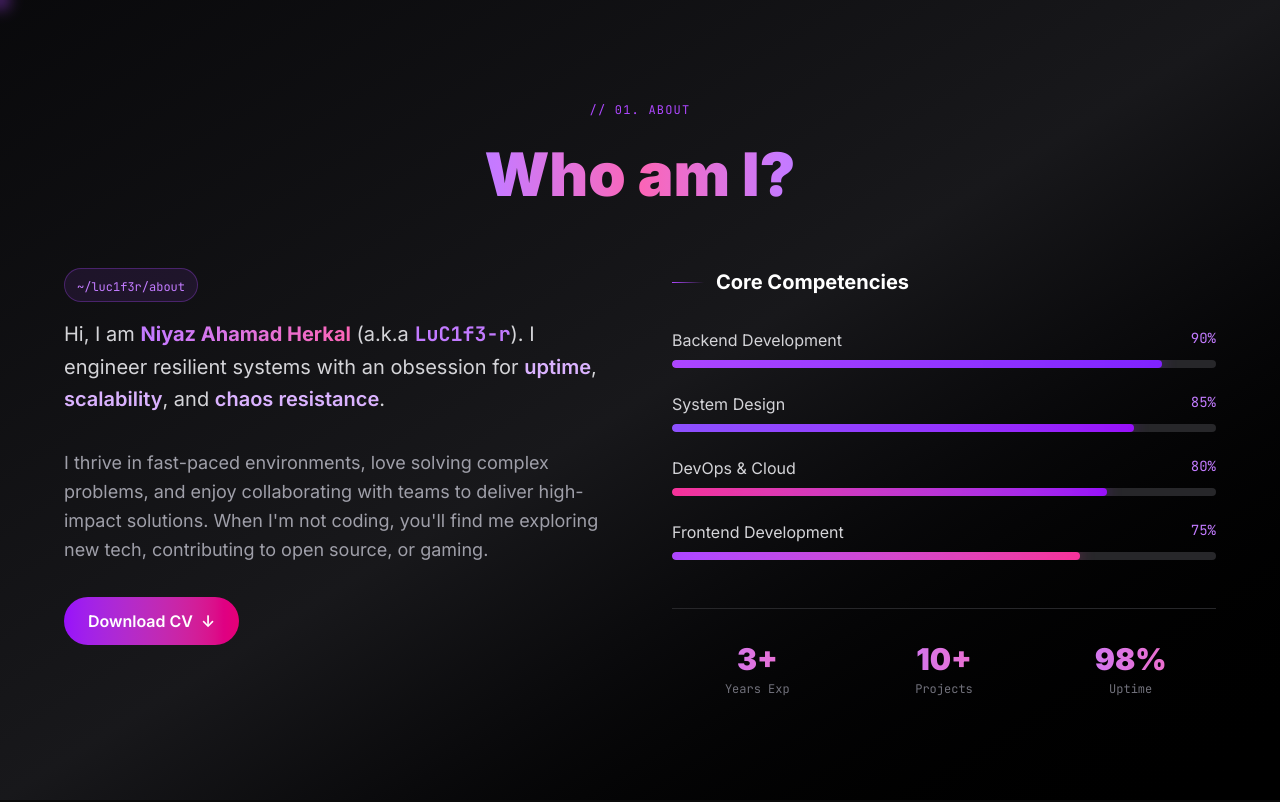
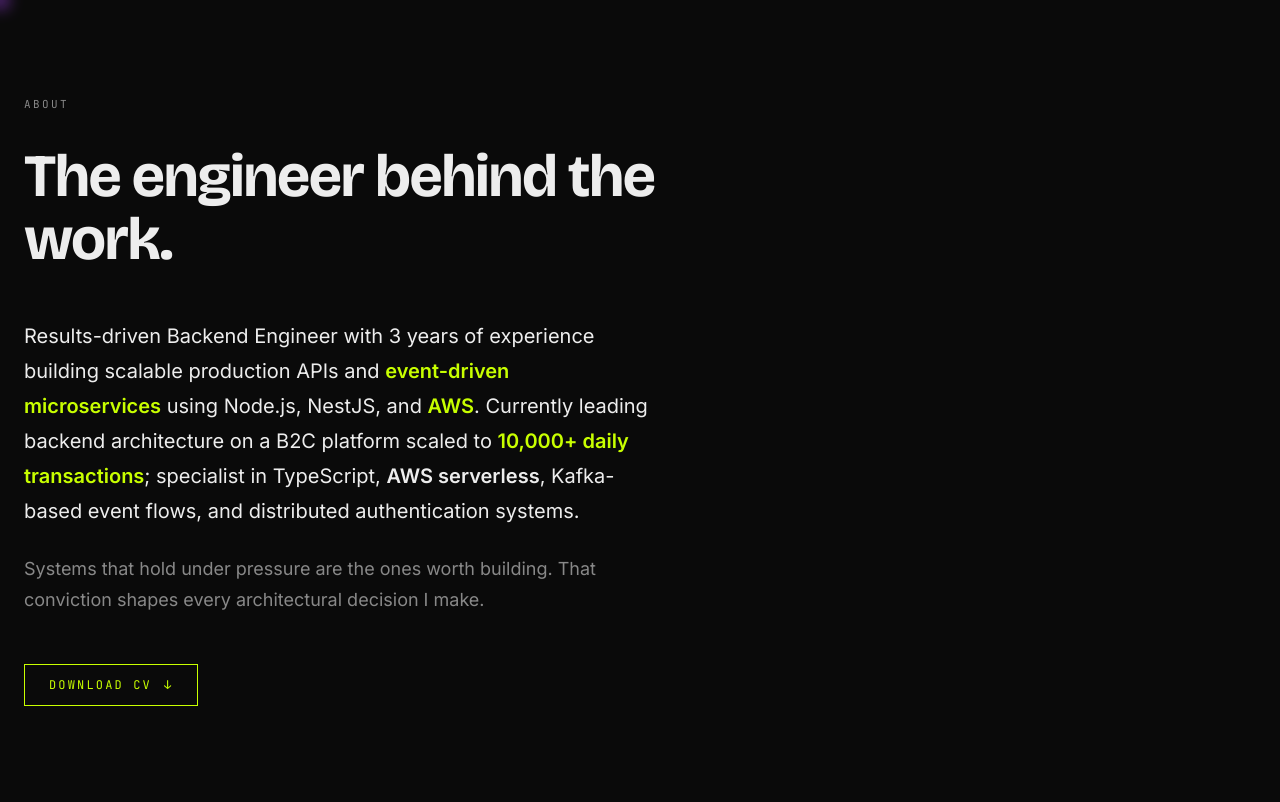
Before and after one commit to LuC1f3-r/portfolio, a Next.js app: page /about in a window 1280 px wide. Built offline with nearby package versions, Linux system fonts and the light colour scheme.

Commit message:
feat(about): editorial bio, remove skill bars and fake stats

```diff
--- a/app/about/page.tsx
+++ b/app/about/page.tsx
@@ -1,7 +1,6 @@
 "use client";
 
-import React, { useState, useRef, useEffect } from "react";
-import { motion } from "framer-motion";
+import { useRef, useEffect, useState } from "react";
 import { gsap } from "gsap";
 import { ScrollTrigger } from "gsap/ScrollTrigger";
 
@@ -13,42 +12,72 @@ export default function About() {
   const [open, setOpen] = useState(false);
   const sectionRef = useRef<HTMLElement>(null);
   const titleRef = useRef<HTMLHeadingElement>(null);
-  const textRef = useRef<HTMLDivElement>(null);
-  const skillsRef = useRef<HTMLDivElement>(null);
+  const bodyRef = useRef<HTMLDivElement>(null);
+  const cvRef = useRef<HTMLDivElement>(null);
 
   useEffect(() => {
     const section = sectionRef.current;
     if (!section) return;
 
-    // Title animation
+    // Gate all motion behind reduced-motion check
+    if (window.matchMedia("(prefers-reduced-motion: reduce)").matches) {
+      // Set final fully-visible state immediately
+      if (titleRef.current) gsap.set(titleRef.current, { y: 0, opacity: 1 });
+      if (bodyRef.current) gsap.set(bodyRef.current, { y: 0, opacity: 1 });
+      if (cvRef.current) gsap.set(cvRef.current, { y: 0, opacity: 1 });
+      return;
+    }
+
+    const ctx = gsap.context(() => {
+      // Title reveal
       if (titleRef.current) {
         gsap.fromTo(
           titleRef.current,
-        { y: 100, opacity: 0 },
+          { y: 60, opacity: 0 },
           {
             y: 0,
             opacity: 1,
-          duration: 1,
+            duration: 0.9,
             ease: "power3.out",
             scrollTrigger: {
               trigger: section,
-            start: "top 70%",
+              start: "top 75%",
               toggleActions: "play none none reverse",
             },
           }
         );
       }
 
-    // Text animation
-    if (textRef.current) {
+      // Body text reveal
+      if (bodyRef.current) {
         gsap.fromTo(
-        textRef.current,
-        { y: 80, opacity: 0 },
+          bodyRef.current,
+          { y: 48, opacity: 0 },
           {
             y: 0,
             opacity: 1,
-          duration: 1,
-          delay: 0.2,
+            duration: 0.9,
+            delay: 0.18,
+            ease: "power3.out",
+            scrollTrigger: {
+              trigger: section,
+              start: "top 65%",
+              toggleActions: "play none none reverse",
+            },
+          }
+        );
+      }
+
+      // CV control reveal
+      if (cvRef.current) {
+        gsap.fromTo(
+          cvRef.current,
+          { y: 32, opacity: 0 },
+          {
+            y: 0,
+            opacity: 1,
+            duration: 0.8,
+            delay: 0.32,
             ease: "power3.out",
             scrollTrigger: {
               trigger: section,
@@ -58,197 +87,122 @@ export default function About() {
           }
         );
       }
-
-    // Skills animation
-    if (skillsRef.current) {
-      const bars = skillsRef.current.querySelectorAll(".skill-bar");
-      gsap.fromTo(
-        bars,
-        { scaleX: 0, transformOrigin: "left" },
-        {
-          scaleX: 1,
-          duration: 1.2,
-          stagger: 0.15,
-          ease: "power3.out",
-          scrollTrigger: {
-            trigger: skillsRef.current,
-            start: "top 80%",
-            toggleActions: "play none none reverse",
-          },
-        }
-      );
-    }
+    }, section);
 
     return () => {
-      ScrollTrigger.getAll().forEach((trigger) => {
-        if (trigger.vars.trigger === section || trigger.vars.trigger === skillsRef.current) {
-          trigger.kill();
-        }
-      });
+      ctx.revert();
+      ScrollTrigger.getAll().forEach((t) => t.kill());
     };
   }, []);
 
-  const skills = [
-    { label: "Backend Development", value: 90, color: "from-purple-500 to-violet-600" },
-    { label: "System Design", value: 85, color: "from-violet-500 to-purple-600" },
-    { label: "DevOps & Cloud", value: 80, color: "from-pink-500 to-purple-600" },
-    { label: "Frontend Development", value: 75, color: "from-purple-500 to-pink-500" },
-  ];
+  // Close dropdown when clicking outside
+  useEffect(() => {
+    if (!open) return;
+    const handler = (e: MouseEvent) => {
+      const target = e.target as HTMLElement;
+      if (!cvRef.current?.contains(target)) setOpen(false);
+    };
+    document.addEventListener("mousedown", handler);
+    return () => document.removeEventListener("mousedown", handler);
+  }, [open]);
 
   return (
     <section
       ref={sectionRef}
-      className="w-full min-h-screen py-24 px-6 flex flex-col items-center bg-gradient-to-br from-zinc-950 via-zinc-900 to-black text-zinc-100 overflow-hidden"
+      className="w-full py-24 px-6 bg-[#0a0a0a] overflow-hidden"
     >
-      {/* Section indicator */}
-      <motion.div
-        initial={{ opacity: 0, y: -20 }}
-        whileInView={{ opacity: 1, y: 0 }}
-        viewport={{ once: true }}
-        className="mb-6"
-      >
-        <span className="text-xs font-mono text-purple-500 tracking-widest uppercase">
-          // 01. About
-        </span>
-      </motion.div>
+      <div className="max-w-[1400px] mx-auto">
+        {/* Mono kicker */}
+        <p className="font-[family-name:var(--font-mono)] text-[11px] uppercase tracking-[0.22em] text-[#888] mb-8">
+          About
+        </p>
 
-      {/* Title */}
+        {/* Section heading */}
         <h2
           ref={titleRef}
-        className="text-4xl sm:text-5xl md:text-6xl font-black text-transparent bg-clip-text bg-gradient-to-r from-purple-400 via-pink-400 to-purple-400 mb-16 text-center"
+          className="font-[family-name:var(--font-display)] text-[#ededed] text-4xl sm:text-5xl md:text-6xl font-bold leading-[1.05] tracking-tight mb-12 max-w-[18ch]"
         >
-        Who am I?
+          The engineer behind the work.
         </h2>
 
-      {/* Two Column Layout */}
-      <div className="max-w-6xl w-full grid grid-cols-1 lg:grid-cols-2 gap-16 items-start">
-        {/* Left: Story Text */}
-        <div ref={textRef} className="space-y-8">
-          <div className="inline-block px-3 py-1 bg-purple-500/10 border border-purple-500/30 rounded-full mb-4">
-            <span className="text-purple-400 text-xs font-mono">~/luc1f3r/about</span>
+        {/* Editorial bio */}
+        <div
+          ref={bodyRef}
+          className="max-w-[62ch] space-y-6"
+        >
+          <p className="font-[family-name:var(--font-body)] text-[#ededed] text-lg sm:text-xl leading-[1.75]">
+            Results-driven Backend Engineer with 3 years of experience building
+            scalable production APIs and{" "}
+            <strong className="text-[#c8ff00] font-semibold">
+              event-driven microservices
+            </strong>{" "}
+            using Node.js, NestJS, and{" "}
+            <strong className="text-[#c8ff00] font-semibold">AWS</strong>.
+            Currently leading backend architecture on a B2C platform scaled to{" "}
+            <strong className="text-[#c8ff00] font-semibold">
+              10,000+ daily transactions
+            </strong>
+            ; specialist in TypeScript,{" "}
+            <strong className="font-semibold text-[#ededed]">
+              AWS serverless
+            </strong>
+            , Kafka-based event flows, and distributed authentication systems.
+          </p>
+
+          <p className="font-[family-name:var(--font-body)] text-[#888] text-base sm:text-lg leading-[1.75]">
+            Systems that hold under pressure are the ones worth building. That
+            conviction shapes every architectural decision I make.
+          </p>
         </div>
 
-          <p className="text-lg md:text-xl text-zinc-300 leading-relaxed">
-            Hi, I am{" "}
-            <span className="text-transparent bg-clip-text bg-gradient-to-r from-purple-400 to-pink-400 font-bold">
-              Niyaz Ahamad Herkal
-            </span>{" "}
-            (a.k.a{" "}
-            <span className="text-purple-400 font-mono font-bold">LuC1f3-r</span>
-            ). I engineer resilient systems with an obsession for{" "}
-            <span className="text-purple-300 font-semibold">uptime</span>,{" "}
-            <span className="text-purple-300 font-semibold">scalability</span>, and{" "}
-            <span className="text-purple-300 font-semibold">chaos resistance</span>.
-          </p>
-
-          <p className="text-lg text-zinc-400 leading-relaxed">
-            I thrive in fast-paced environments, love solving complex problems, and
-            enjoy collaborating with teams to deliver high-impact solutions. When I&apos;m
-            not coding, you&apos;ll find me exploring new tech, contributing to open source,
-            or gaming.
-          </p>
-
-          {/* CTA Button */}
-          <div className="relative inline-block">
+        {/* Download CV */}
+        <div ref={cvRef} className="relative mt-12 inline-block">
           <button
-              onClick={() => setOpen(!open)}
-              className="relative inline-flex items-center gap-2 px-6 py-3 bg-gradient-to-r from-purple-600 to-pink-600 rounded-full font-semibold text-white overflow-hidden group transition-all duration-300 hover:shadow-lg hover:shadow-purple-500/30"
+            onClick={() => setOpen((v) => !v)}
+            aria-expanded={open}
+            aria-haspopup="listbox"
+            className="inline-flex items-center gap-3 border border-[#c8ff00] px-6 py-3 font-[family-name:var(--font-mono)] text-xs uppercase tracking-[0.18em] text-[#c8ff00] transition-colors duration-200 hover:bg-[#c8ff00] hover:text-[#0a0a0a] focus-visible:outline-none focus-visible:ring-2 focus-visible:ring-[#c8ff00]"
           >
-              <span className="relative z-10">Download CV</span>
-              <motion.span
-                animate={{ rotate: open ? 180 : 0 }}
-                transition={{ duration: 0.3 }}
-                className="relative z-10"
+            Download CV
+            <span
+              className="transition-transform duration-200"
+              style={{ transform: open ? "rotate(180deg)" : "rotate(0deg)" }}
+              aria-hidden
             >
               ↓
-              </motion.span>
+            </span>
           </button>
 
           {/* Dropdown */}
-            <motion.div
-              initial={false}
-              animate={{
-                opacity: open ? 1 : 0,
-                y: open ? 0 : -10,
-                pointerEvents: open ? "auto" : "none"
-              }}
-              className="absolute mt-3 w-60 rounded-xl backdrop-blur-md border border-purple-500/30 shadow-xl bg-zinc-900/90 text-white overflow-hidden z-50"
+          {open && (
+            <div
+              role="listbox"
+              className="absolute left-0 mt-2 w-52 bg-[#111] border border-[#333] z-50"
             >
               <a
                 href="/assets/niyazahamadherkal-dark.pdf"
                 download
-                className="flex items-center gap-3 w-full px-5 py-3 text-sm hover:bg-purple-500/10 transition-colors"
+                role="option"
+                aria-selected={false}
+                className="flex items-center gap-3 w-full px-5 py-3 font-[family-name:var(--font-mono)] text-xs uppercase tracking-[0.14em] text-[#ededed] hover:bg-[#1a1a1a] hover:text-[#c8ff00] transition-colors duration-150"
+                onClick={() => setOpen(false)}
               >
-                <span className="text-xl">🥷🏼</span>
-                <span>Dark Theme</span>
+                <span className="w-2 h-2 bg-[#0a0a0a] border border-[#555] inline-block shrink-0" />
+                Dark theme
               </a>
               <a
                 href="/assets/niyazahamadherkal-light.pdf"
                 download
-                className="flex items-center gap-3 w-full px-5 py-3 text-sm hover:bg-purple-500/10 transition-colors"
+                role="option"
+                aria-selected={false}
+                className="flex items-center gap-3 w-full px-5 py-3 font-[family-name:var(--font-mono)] text-xs uppercase tracking-[0.14em] text-[#ededed] hover:bg-[#1a1a1a] hover:text-[#c8ff00] transition-colors duration-150 border-t border-[#222]"
+                onClick={() => setOpen(false)}
               >
-                <span className="text-xl">🧝🏻‍♂️</span>
-                <span>Light Theme</span>
+                <span className="w-2 h-2 bg-[#ededed] border border-[#555] inline-block shrink-0" />
+                Light theme
               </a>
-            </motion.div>
             </div>
-        </div>
-
-        {/* Right: Skills */}
-        <div ref={skillsRef} className="space-y-6">
-          <h3 className="text-xl font-bold text-white mb-8 flex items-center gap-3">
-            <span className="w-8 h-px bg-gradient-to-r from-purple-500 to-transparent" />
-            Core Competencies
-          </h3>
-
-          {skills.map((skill, i) => (
-            <div key={i} className="group">
-              <div className="flex justify-between mb-2">
-                <span className="text-zinc-300 group-hover:text-white transition-colors">
-                  {skill.label}
-                </span>
-                <span className="text-purple-400 font-mono text-sm">
-                  {skill.value}%
-                </span>
-              </div>
-              <div className="relative w-full h-2 bg-zinc-800 rounded-full overflow-hidden">
-                <div
-                  className={`skill-bar absolute inset-y-0 left-0 bg-gradient-to-r ${skill.color} rounded-full`}
-                  style={{ width: `${skill.value}%` }}
-                />
-                {/* Glow effect */}
-                <div
-                  className={`skill-bar absolute inset-y-0 left-0 bg-gradient-to-r ${skill.color} rounded-full blur-sm opacity-50`}
-                  style={{ width: `${skill.value}%` }}
-                />
-              </div>
-            </div>
-          ))}
-
-          {/* Stats */}
-          <div className="grid grid-cols-3 gap-4 mt-12 pt-8 border-t border-zinc-800">
-            {[
-              { value: "3+", label: "Years Exp" },
-              { value: "10+", label: "Projects" },
-              { value: "98%", label: "Uptime" },
-            ].map((stat, i) => (
-              <motion.div
-                key={i}
-                initial={{ opacity: 0, y: 20 }}
-                whileInView={{ opacity: 1, y: 0 }}
-                viewport={{ once: true }}
-                transition={{ delay: i * 0.1 }}
-                className="text-center"
-              >
-                <div className="text-3xl font-black text-transparent bg-clip-text bg-gradient-to-r from-purple-400 to-pink-400">
-                  {stat.value}
-                </div>
-                <div className="text-xs text-zinc-500 font-mono mt-1">
-                  {stat.label}
-                </div>
-              </motion.div>
-            ))}
-          </div>
+          )}
         </div>
       </div>
     </section>
```
Lines whose indentation alone changed are shown as unchanged.
